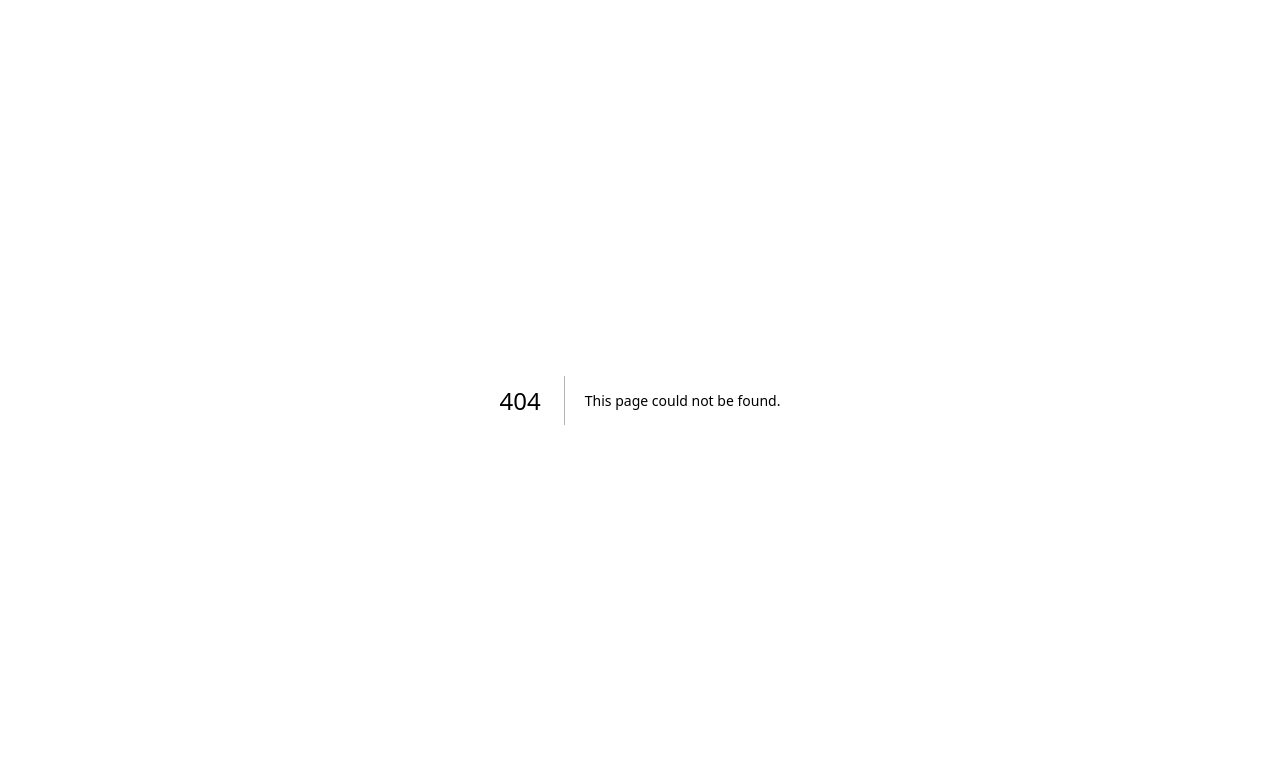
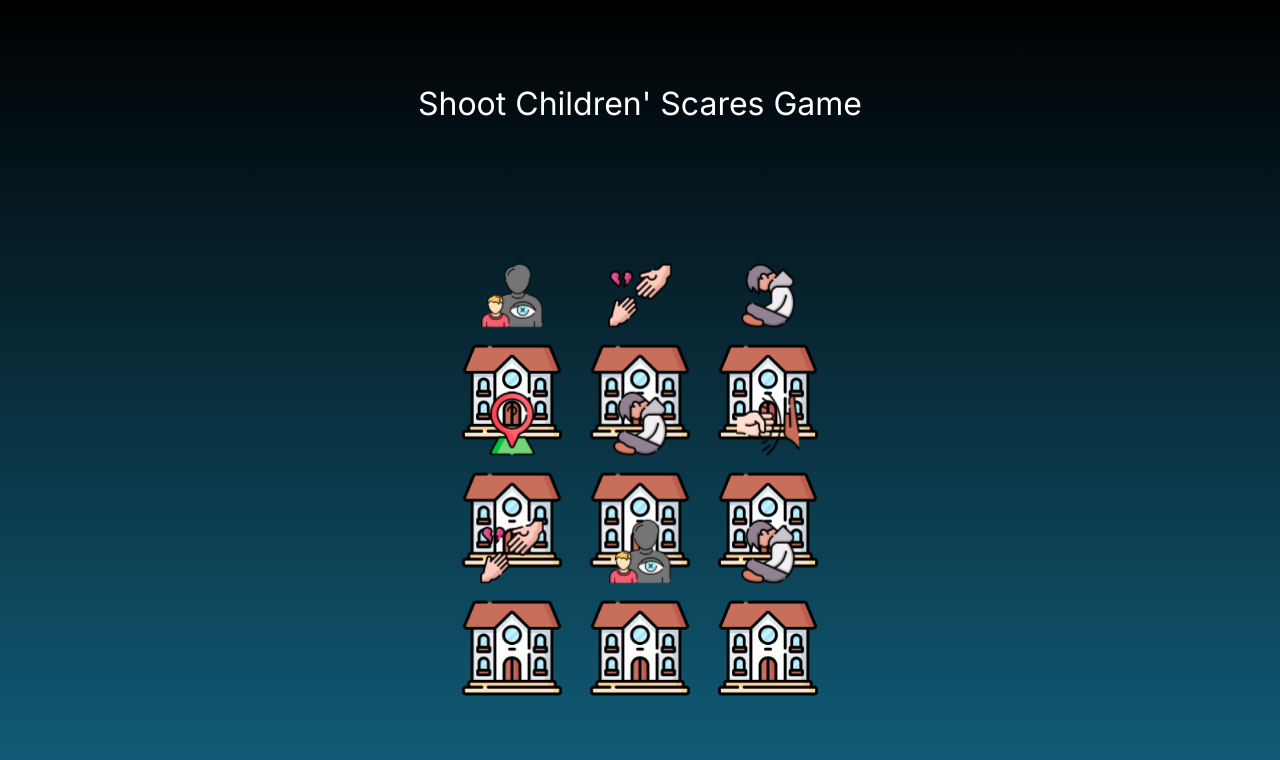
Before and after one commit to kravcov7/hackathon-team3, a Next.js app: page /game in a window 1280 px wide. Before the commit this address had no page. Shown: the top 760 px of the page. Built offline with nearby package versions, Linux system fonts and the light colour scheme.

Commit message:
feat: add game scene

```diff
--- /dev/null
+++ b/app/components/game/Game.module.css
@@ -0,0 +1,12 @@
+.container {
+  display: flex;
+  flex-direction: column;
+  justify-content: space-between;
+  align-items: center;
+  padding: 5rem;
+  min-height: 100vh;
+}
+
+.title {
+  font-size: 2rem;
+}
--- /dev/null
+++ b/app/components/game/Game.tsx
@@ -0,0 +1,11 @@
+import Scene from "@/app/ui/scene/Scene";
+import styles from "./Game.module.css";
+
+export default function Game() {
+  return (
+    <div className={styles.container}>
+      <h1 className={styles.title}>Shoot Children' Scares Game</h1>
+      <Scene />
+    </div>
+  );
+}
--- /dev/null
+++ b/app/game/page.tsx
@@ -0,0 +1,9 @@
+import Game from "../components/game/Game";
+
+export default function Page() {
+  return (
+    <main>
+      <Game />
+    </main>
+  );
+}
--- a/app/globals.css
+++ b/app/globals.css
@@ -3,17 +3,9 @@
 @tailwind utilities;
 
 :root {
-  --foreground-rgb: 0, 0, 0;
-  --background-start-rgb: 214, 219, 220;
-  --background-end-rgb: 255, 255, 255;
-}
-
-@media (prefers-color-scheme: dark) {
-  :root {
-    --foreground-rgb: 255, 255, 255;
-    --background-start-rgb: 0, 0, 0;
-    --background-end-rgb: 0, 0, 0;
-  }
+  --foreground-rgb: 255, 255, 255;
+  --background-start-rgb: 0, 0, 0;
+  --background-end-rgb: 18, 95, 124;
 }
 
 body {
@@ -25,3 +17,7 @@ body {
     )
     rgb(var(--background-start-rgb));
 }
+
+img {
+  object-fit: cover;
+}
--- a/app/second/page.tsx
+++ /dev/null
@@ -1,22 +0,0 @@
-import Image from "next/image";
-import Link from "next/link";
-
-export default function Home() {
-  return (
-    <main className="flex min-h-screen flex-col items-center justify-between p-24">
-      <p>Второй экран</p>
-
-      <div className="relative flex place-items-center before:absolute before:h-[300px] before:w-[480px] before:-translate-x-1/2 before:rounded-full before:bg-gradient-radial before:from-white before:to-transparent before:blur-2xl before:content-[''] after:absolute after:-z-20 after:h-[180px] after:w-[240px] after:translate-x-1/3 after:bg-gradient-conic after:from-sky-200 after:via-blue-200 after:blur-2xl after:content-[''] before:dark:bg-gradient-to-br before:dark:from-transparent before:dark:to-blue-700 before:dark:opacity-10 after:dark:from-sky-900 after:dark:via-[#0141ff] after:dark:opacity-40 before:lg:h-[360px]">
-        <Link
-          className="relative dark:drop-shadow-[0_0_0.3rem_#ffffff70] dark:invert"
-          href="/api/python"
-        >
-          <code className="font-mono font-bold">
-            {" "}
-            Кнопка старт api/index.py
-          </code>
-        </Link>
-      </div>
-    </main>
-  );
-}
--- /dev/null
+++ b/app/ui/scene/Scene.module.css
@@ -0,0 +1,35 @@
+.scene {
+  display: grid;
+  grid-template-columns: repeat(3, 1fr);
+  grid-template-rows: repeat(3, 1fr);
+  justify-items: center;
+  align-items: center;
+  gap: 15px;
+  padding: 15px;
+  max-width: 100%;
+  width: 400px;
+  height: 400px;
+}
+
+.item {
+  position: relative;
+}
+
+.unit {
+  position: absolute;
+  left: 15%;
+  bottom: 0;
+  animation: fear-bubbling 1.5s ease infinite;
+}
+
+@keyframes fear-bubbling {
+  0% {
+    transform: translateY(0) scale(0);
+  }
+  50% {
+    transform: translateY(-175%) scale(1);
+  }
+  100% {
+    transform: translateY(0) scale(0);
+  }
+}
--- /dev/null
+++ b/app/ui/scene/Scene.tsx
@@ -0,0 +1,126 @@
+import { units } from "@/app/lib/data";
+import styles from "./Scene.module.css";
+import Image from "next/image";
+
+export default function Scene() {
+  return (
+    <div className={styles.scene}>
+      <div className={styles.item}>
+        <Image
+          src={"/images/house.png"}
+          width={100}
+          height={100}
+          alt={""}
+          className={styles.image}
+        />
+        <div className={styles.unit}>
+          <Image src={units.orphan.src} width={70} height={70} alt={""} />
+        </div>
+      </div>
+
+      <div className={styles.item}>
+        <Image
+          src={"/images/house.png"}
+          width={100}
+          height={100}
+          alt={""}
+          className={styles.image}
+        />
+        <div className={styles.unit}>
+          <Image src={units.betrayal.src} width={70} height={70} alt={""} />
+        </div>
+      </div>
+
+      <div className={styles.item}>
+        <Image
+          src={"/images/house.png"}
+          width={100}
+          height={100}
+          alt={""}
+          className={styles.image}
+        />
+        <div className={styles.unit}>
+          <Image src={units.loneliness.src} width={70} height={70} alt={""} />
+        </div>
+      </div>
+
+      <div className={styles.item}>
+        <Image
+          src={"/images/house.png"}
+          width={100}
+          height={100}
+          alt={""}
+          className={styles.image}
+        />
+        <div className={styles.unit}>
+          <Image src={units.place.src} width={70} height={70} alt={""} />
+        </div>
+      </div>
+
+      <div className={styles.item}>
+        <Image
+          src={"/images/house.png"}
+          width={100}
+          height={100}
+          alt={""}
+          className={styles.image}
+        />
+        <div className={styles.unit}>
+          <Image src={units.loneliness.src} width={70} height={70} alt={""} />
+        </div>
+      </div>
+
+      <div className={styles.item}>
+        <Image
+          src={"/images/house.png"}
+          width={100}
+          height={100}
+          alt={""}
+          className={styles.image}
+        />
+        <div className={styles.unit}>
+          <Image src={units.violence.src} width={70} height={70} alt={""} />
+        </div>
+      </div>
+
+      <div className={styles.item}>
+        <Image
+          src={"/images/house.png"}
+          width={100}
+          height={100}
+          alt={""}
+          className={styles.image}
+        />
+        <div className={styles.unit}>
+          <Image src={units.betrayal.src} width={70} height={70} alt={""} />
+        </div>
+      </div>
+
+      <div className={styles.item}>
+        <Image
+          src={"/images/house.png"}
+          width={100}
+          height={100}
+          alt={""}
+          className={styles.image}
+        />
+        <div className={styles.unit}>
+          <Image src={units.orphan.src} width={70} height={70} alt={""} />
+        </div>
+      </div>
+
+      <div className={styles.item}>
+        <Image
+          src={"/images/house.png"}
+          width={100}
+          height={100}
+          alt={""}
+          className={styles.image}
+        />
+        <div className={styles.unit}>
+          <Image src={units.loneliness.src} width={70} height={70} alt={""} />
+        </div>
+      </div>
+    </div>
+  );
+}
```
Also changed, not shown: public/images/house.png (added).
